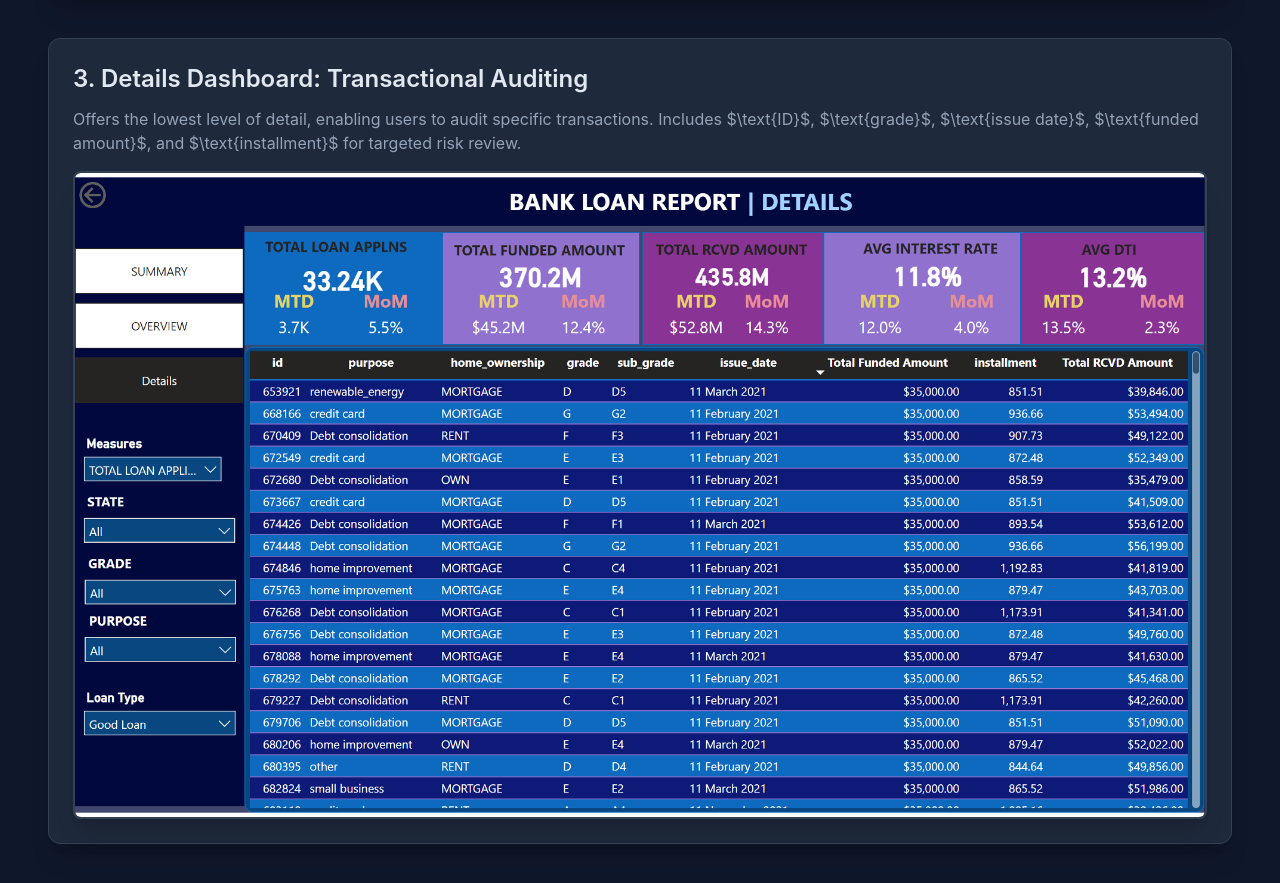
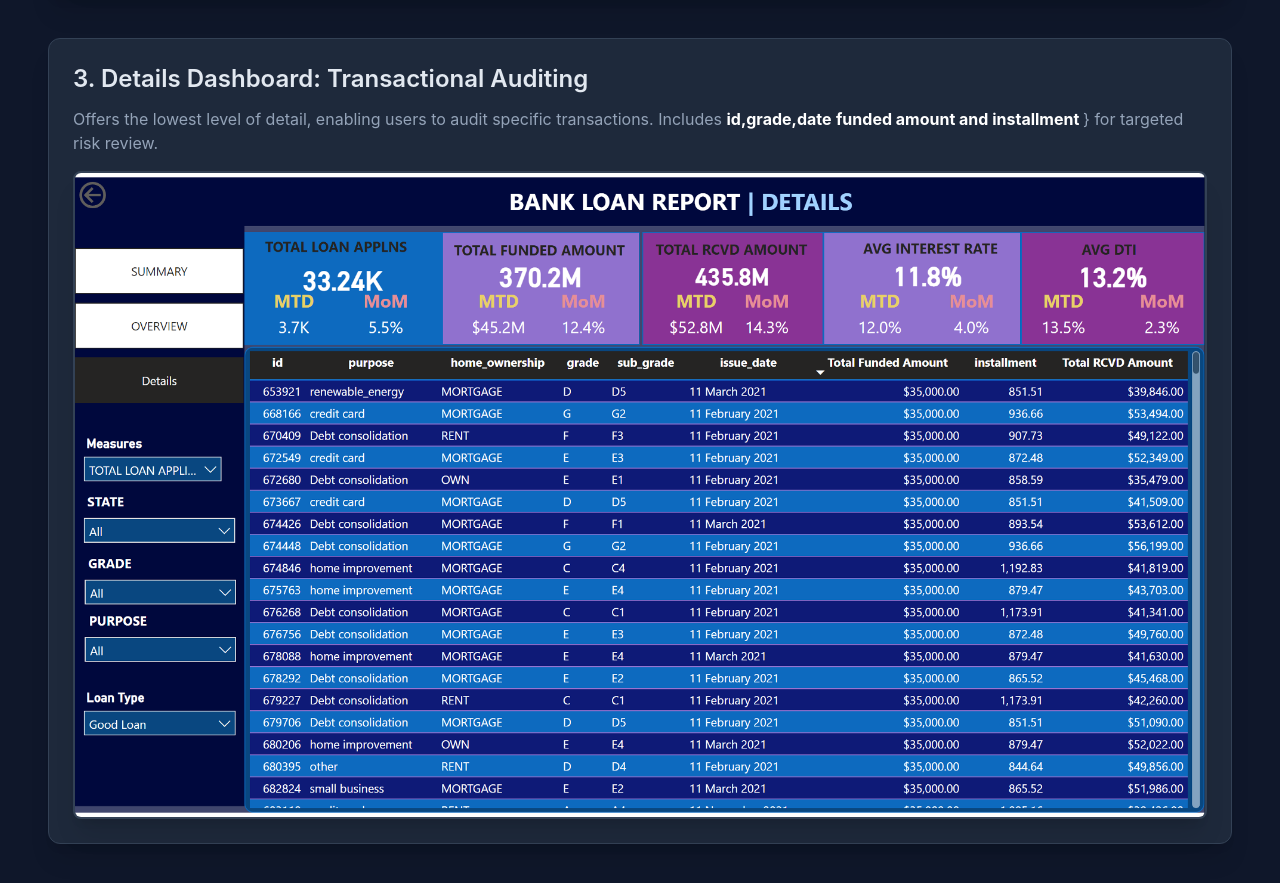
Before and after one commit to BhuvanPS/Portfolio, a plain HTML site: page Loan_Analysis_Report/index.html in a window 1280 px wide. Shown: the part 3427-4310 px from the top of the page. Drawn offline with nearby package versions, Linux system fonts and the light colour scheme.

Commit message:
Formatting Change

```diff
--- a/Loan_Analysis_Report/index.html
+++ b/Loan_Analysis_Report/index.html
@@ -172,7 +172,7 @@
             <!-- Details Dashboard Image -->
             <div class="mb-10 p-6 bg-secondary-bg rounded-xl shadow-xl border border-detail-border">
                 <h3 class="text-2xl font-semibold mb-3">3. Details Dashboard: Transactional Auditing</h3>
-                <p class="text-slate-400 mb-4">Offers the lowest level of detail, enabling users to audit specific transactions. Includes $\text{ID}$, $\text{grade}$, $\text{issue date}$, $\text{funded amount}$, and $\text{installment}$ for targeted risk review.</p>
+                <p class="text-slate-400 mb-4">Offers the lowest level of detail, enabling users to audit specific transactions. Includes <strong>id,grade,date</strong> <strong>funded amount and installment </strong> } for targeted risk review.</p>
                 <div class="placeholder">
                     <!-- Image tag for Details -->
                     <img src="image-details.png" alt="Screenshot of the Bank Loan Analysis Details Dashboard showing granular loan transaction data" class="w-full h-auto rounded-lg border-2 border-detail-border shadow-xl">
```
Also changed, not shown: 1 other file.
